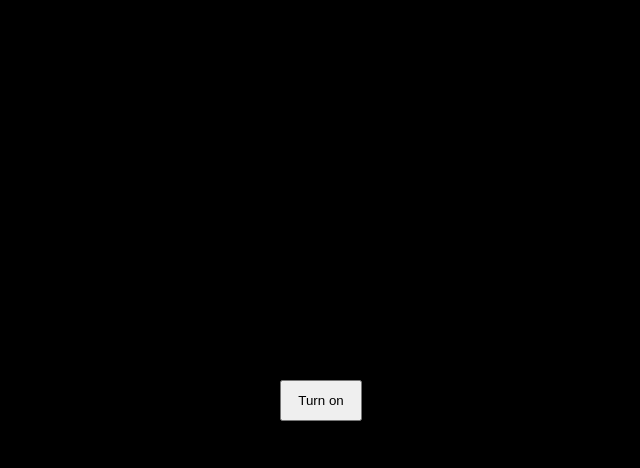
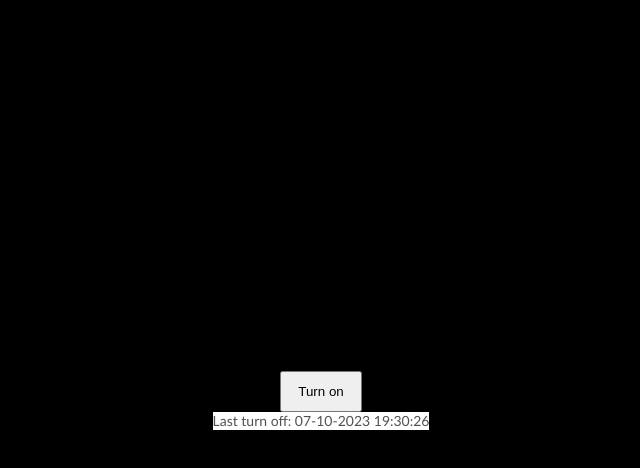
Before and after one commit to SerhiiSiabro/projector, a plain HTML site: page HomeWork/HW5-Basic_Work_With_DOM_Attributes_Properties_Events/index.html in a window 1280 px wide. Both pictures are taken after a click on the button "Turn off". Shown: the whole page, without its empty margins (319-959 px from the left). Drawn offline with Linux system fonts and the light colour scheme.

Commit message:
added workable option

```diff
--- a/HomeWork/HW5-Basic_Work_With_DOM_Attributes_Properties_Events/all.css
+++ b/HomeWork/HW5-Basic_Work_With_DOM_Attributes_Properties_Events/all.css
@@ -5,6 +5,7 @@ body {
 }
 .wrapper {
   display: flex;
+  flex-direction: column;
   justify-content: center;
   align-items: center;
   height: 100vh;
@@ -15,3 +16,7 @@ body {
 .button {
   padding: 11px 16px;
 }
+.infoClick {
+  display: none;
+  background-color: white;
+}
--- a/HomeWork/HW5-Basic_Work_With_DOM_Attributes_Properties_Events/index.html
+++ b/HomeWork/HW5-Basic_Work_With_DOM_Attributes_Properties_Events/index.html
@@ -10,6 +10,7 @@
   <body>
     <div class="wrapper">
       <button class="button">Turn off</button>
+      <div id="infoClick" class="infoClick"></div>
     </div>
   </body>
 </html>
--- a/HomeWork/HW5-Basic_Work_With_DOM_Attributes_Properties_Events/js/script.js
+++ b/HomeWork/HW5-Basic_Work_With_DOM_Attributes_Properties_Events/js/script.js
@@ -2,6 +2,38 @@
 
 const button = document.querySelector(".button");
 const wrapper = document.querySelector(".wrapper");
+const infoClick = document.getElementById("infoClick");
+
+button.addEventListener("click", function () {
+  const timeNow = new Date();
+  infoClick.style.display = "block";
+  if (button.textContent === "Turn off") {
+    turnOn();
+    wrapper.classList.toggle("wrapper-black");
+
+    infoClick.textContent = `Last turn off: ${formatDate(timeNow)}`;
+
+    setInfo();
+  } else if (button.textContent === "Turn on") {
+    turnOff();
+    wrapper.classList.toggle("wrapper-black");
+
+    infoClick.textContent = `Last turn on: ${formatDate(timeNow)}`;
+
+    setInfo();
+  }
+});
+
+if (localStorage.getItem("collorWrapper")) {
+  const storedTime = JSON.parse(localStorage.getItem("time"));
+  const storedButtonText = JSON.parse(localStorage.getItem("buttonText"));
+  const storedCollorWrapper = JSON.parse(localStorage.getItem("collorWrapper"));
+
+  button.textContent = storedButtonText;
+  infoClick.style.display = "block";
+  infoClick.textContent = storedTime;
+  wrapper.classList.toggle("wrapper-black", storedCollorWrapper);
+}
 
 function turnOn() {
   return (button.textContent = "Turn on");
@@ -11,12 +43,31 @@ function turnOff() {
   return (button.textContent = "Turn off");
 }
 
-button.addEventListener("click", function () {
-  if (button.textContent === "Turn off") {
-    turnOn();
-    wrapper.classList.toggle("wrapper-black");
-  } else if (button.textContent === "Turn on") {
-    turnOff();
-    wrapper.classList.toggle("wrapper-black");
-  }
-});
+function padTo2Digits(num) {
+  return num.toString().padStart(2, "0");
+}
+
+function formatDate(date) {
+  return (
+    [
+      padTo2Digits(date.getDate()),
+      padTo2Digits(date.getMonth() + 1),
+      date.getFullYear(),
+    ].join("-") +
+    " " +
+    [
+      padTo2Digits(date.getHours()),
+      padTo2Digits(date.getMinutes()),
+      padTo2Digits(date.getSeconds()),
+    ].join(":")
+  );
+}
+
+function setInfo() {
+  localStorage.setItem("time", JSON.stringify(infoClick.textContent));
+  localStorage.setItem("buttonText", JSON.stringify(button.textContent));
+  localStorage.setItem(
+    "collorWrapper",
+    JSON.stringify(wrapper.classList.contains("wrapper-black"))
+  );
+}
```
